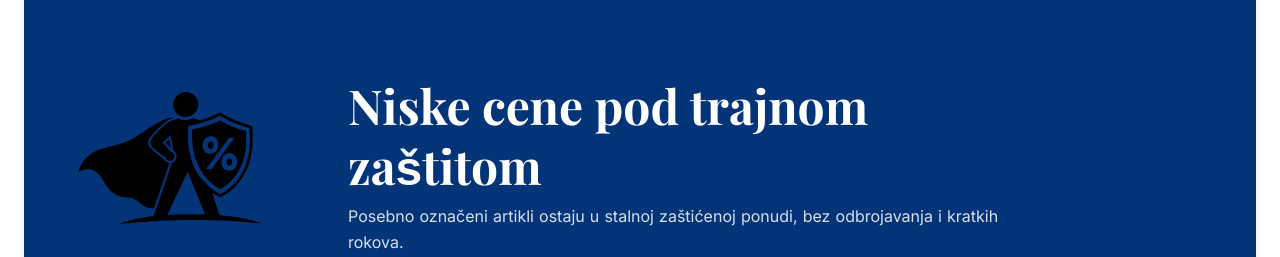
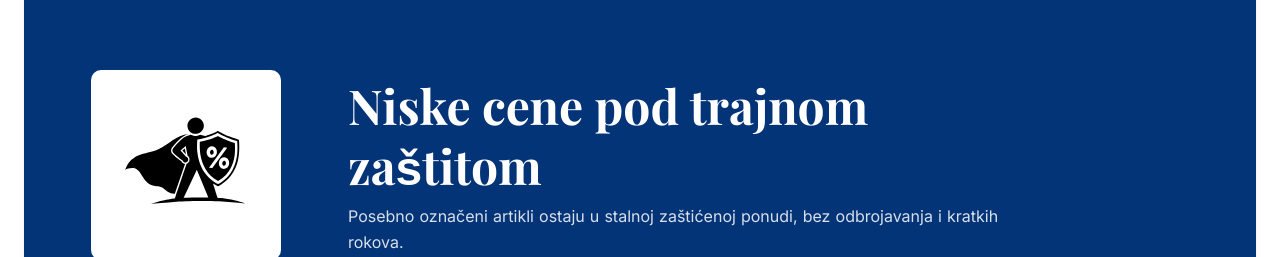
Before and after one commit to markotaskovicspc/Svet-Povoljnih-Cena, a Next.js app: page / in a window 1280 px wide. Shown: the part 695-952 px from the top of the page. Built offline with nearby package versions, Linux system fonts and the light colour scheme; no server answers; the database is empty; a web font is replaced by a local one.

Commit message:
Style protected prices pictogram

```diff
--- a/src/components/home/protected-prices-band.tsx
+++ b/src/components/home/protected-prices-band.tsx
@@ -14,14 +14,16 @@ export function ProtectedPricesBand({ banner }: { banner: Banner }) {
         className="group block overflow-hidden rounded-lg bg-brand-blue text-white shadow-soft-2 outline-none focus-visible:ring-2 focus-visible:ring-walnut/40"
       >
         <div className="relative grid min-h-[170px] grid-cols-[112px_1fr] items-center gap-4 px-4 py-5 md:aspect-[24/7] md:min-h-[230px] md:grid-cols-[260px_minmax(0,1fr)_auto] md:gap-8 md:px-8 md:py-7">
+          <div className="flex aspect-square w-full max-w-[112px] items-center justify-center justify-self-center rounded-lg bg-white p-3 md:max-w-[190px] md:p-5">
             <Image
               src={image.url}
               alt={image.alt ?? banner.title}
               width={image.width ?? 1191}
               height={image.height ?? 895}
               unoptimized
-            className="h-auto w-full max-w-[230px] object-contain"
+              className="h-full w-full object-contain"
             />
+          </div>
 
           <div className="min-w-0">
             <h2 className="font-display text-3xl leading-tight font-bold md:text-5xl">
```
Lines whose indentation alone changed are shown as unchanged.
